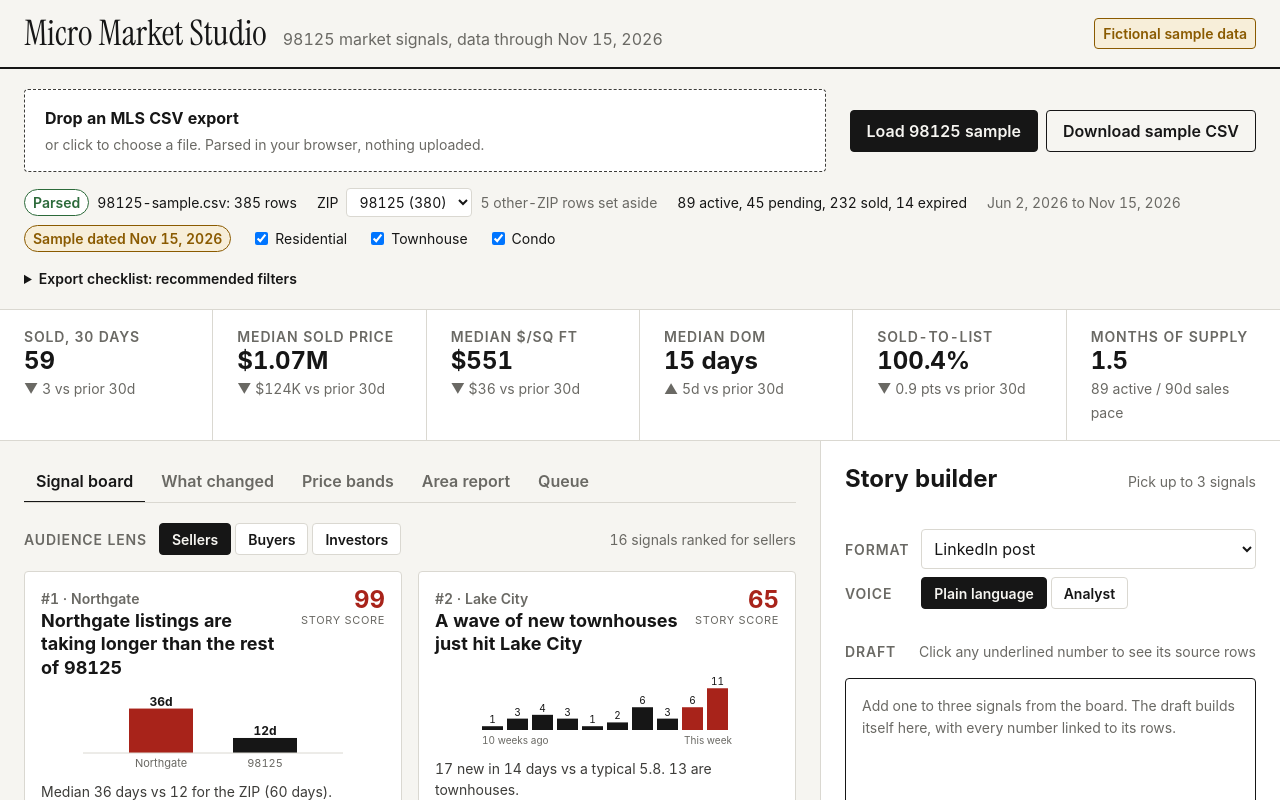
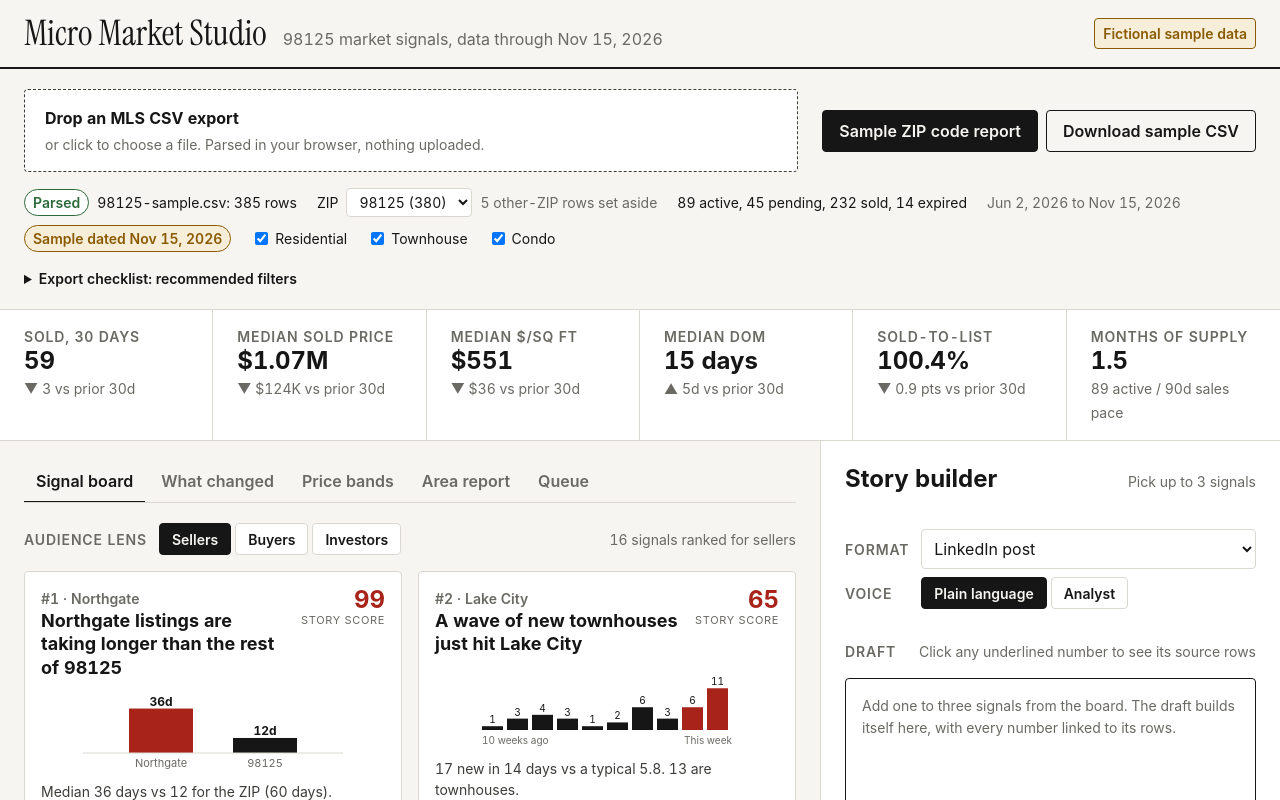
Before and after one commit to adrianwillanger-cyber/micro-market-studio, a plain HTML site: page studio.html in a window 1280 px wide. Shown: the top 800 px of the page. Drawn offline with Linux system fonts and the light colour scheme; a web font is replaced by a local one.

Commit message:
Rename Load 98125 sample button to Sample ZIP code report
Co-authored-by: Perplexity <noreply@perplexity.ai>

```diff
--- a/studio.html
+++ b/studio.html
@@ -30,7 +30,7 @@
     <span class="drop-hint">or click to choose a file. Parsed in your browser, nothing uploaded.</span>
   </label>
   <div class="upload-actions">
-    <button class="btn" id="load-sample" data-testid="button-load-sample">Load 98125 sample</button>
+    <button class="btn" id="load-sample" data-testid="button-load-sample">Sample ZIP code report</button>
     <a class="btn ghost" href="data/98125-sample.csv" download="98125-sample.csv" data-testid="link-download-sample">Download sample CSV</a>
   </div>
   <div class="validation" id="validation" data-testid="text-validation"></div>
```
